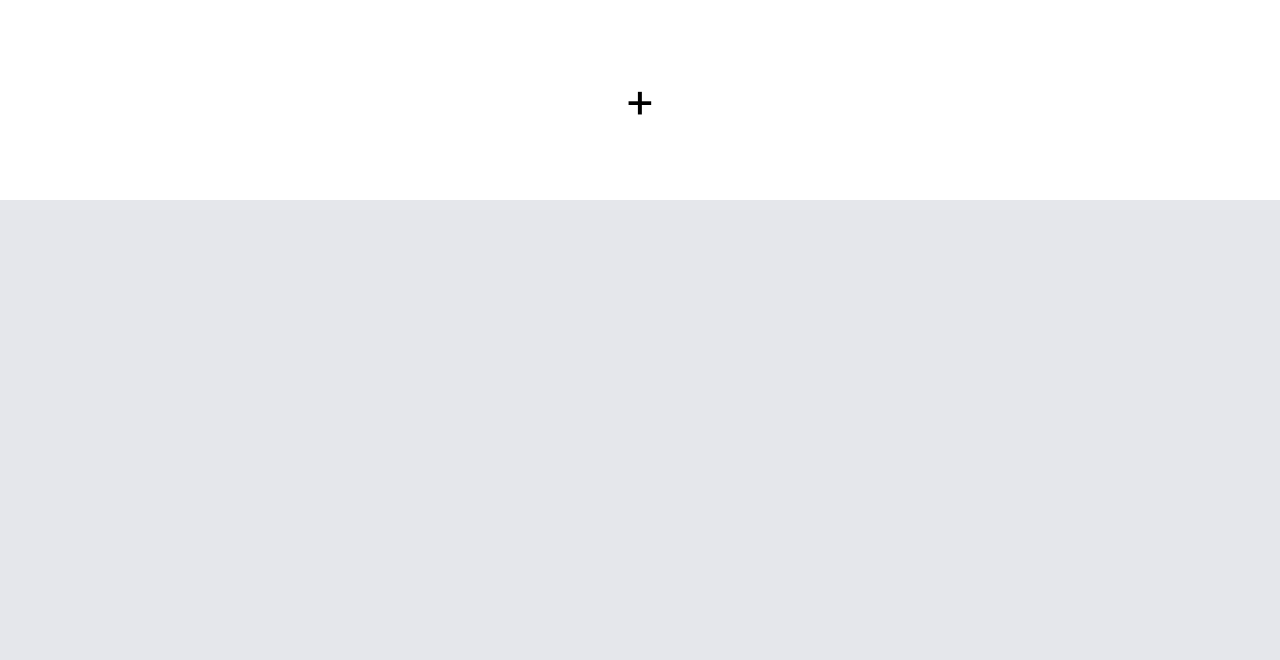
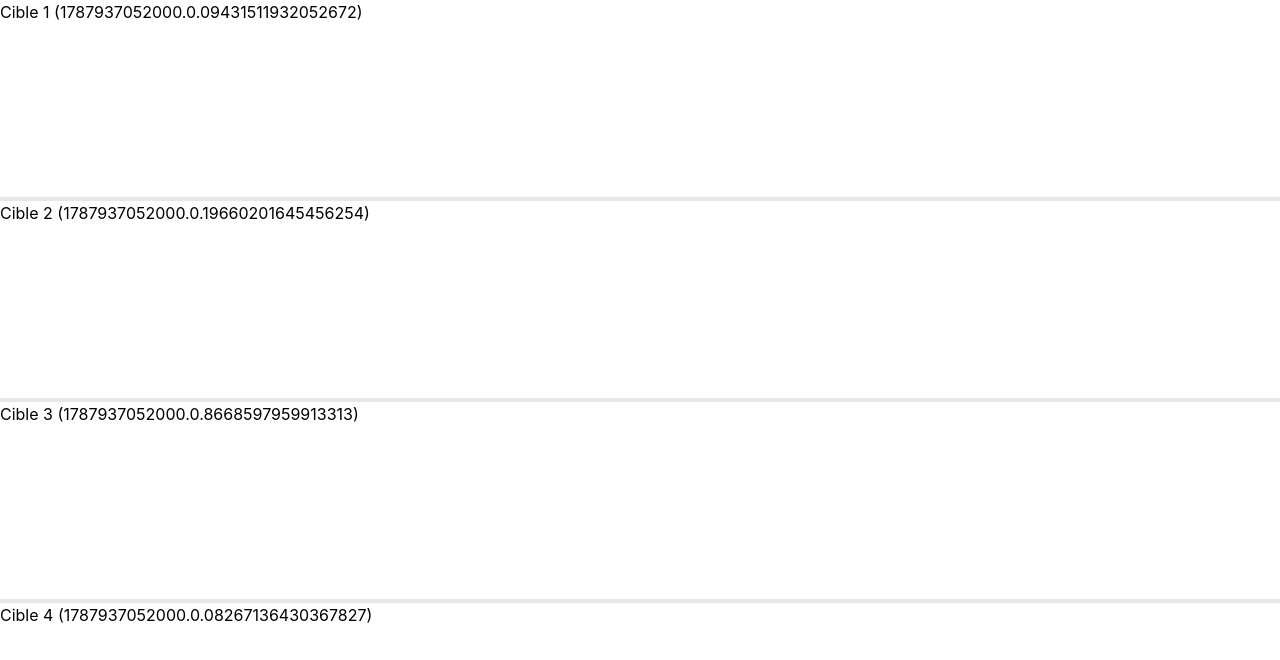
Before and after one commit to j4kim/multichrono, a Vue app: page / in a window 1280 px wide. Shown: the top 660 px of the page. Built offline with nearby package versions, Linux system fonts and the light colour scheme.

Commit message:
instantiate 4 chronos

```diff
--- a/src/App.vue
+++ b/src/App.vue
@@ -1,35 +1,23 @@
 <script setup>
 import { ref } from "vue";
+import { newChrono } from "./chrono";
 
-const chronos = ref([]);
-
-function addChrono() {
-  chronos.value.push({
-    id: Date.now(),
-    label: chronos.value.length + 1,
-  });
-}
-
-function removeChrono(index) {
-  chronos.value.splice(index, 1);
-}
+const chronos = ref([
+  newChrono("Cible 1"),
+  newChrono("Cible 2"),
+  newChrono("Cible 3"),
+  newChrono("Cible 4"),
+]);
 </script>
 
 <template>
   <div class="flex min-h-dvh flex-col gap-1 bg-gray-200">
     <div
-      v-for="(chrono, index) in chronos"
+      v-for="chrono in chronos"
       :key="chrono.id"
       class="max-h-[25dvh] min-h-20 grow bg-white"
-      @click="removeChrono(index)"
     >
-      {{ chrono.label }}
+      {{ chrono.label }} ({{ chrono.id }})
     </div>
-    <button
-      @click="addChrono"
-      class="max-h-[25dvh] min-h-20 grow bg-white text-5xl"
-    >
-      +
-    </button>
   </div>
 </template>
--- /dev/null
+++ b/src/chrono.js
@@ -0,0 +1,6 @@
+export function newChrono(label) {
+  return {
+    id: Date.now() + "." + Math.random(),
+    label,
+  };
+}
```
